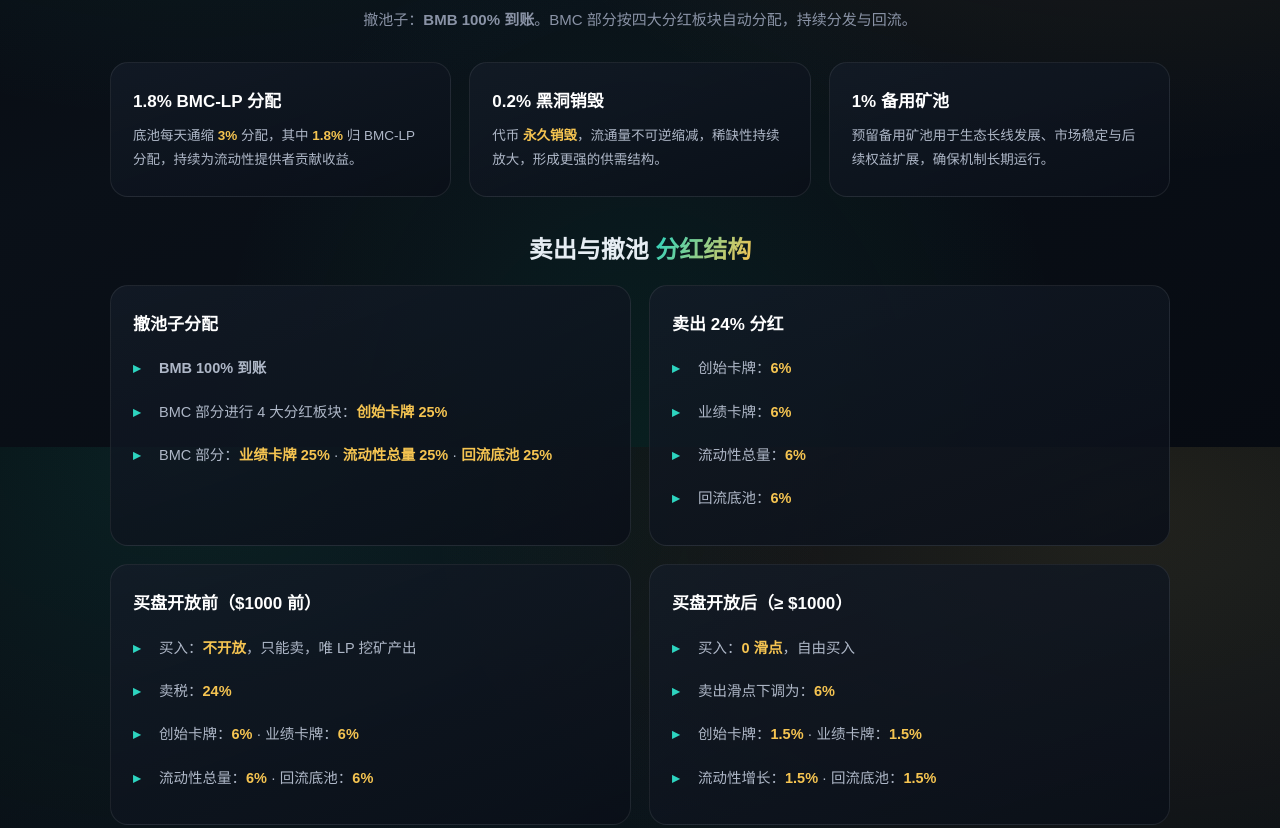
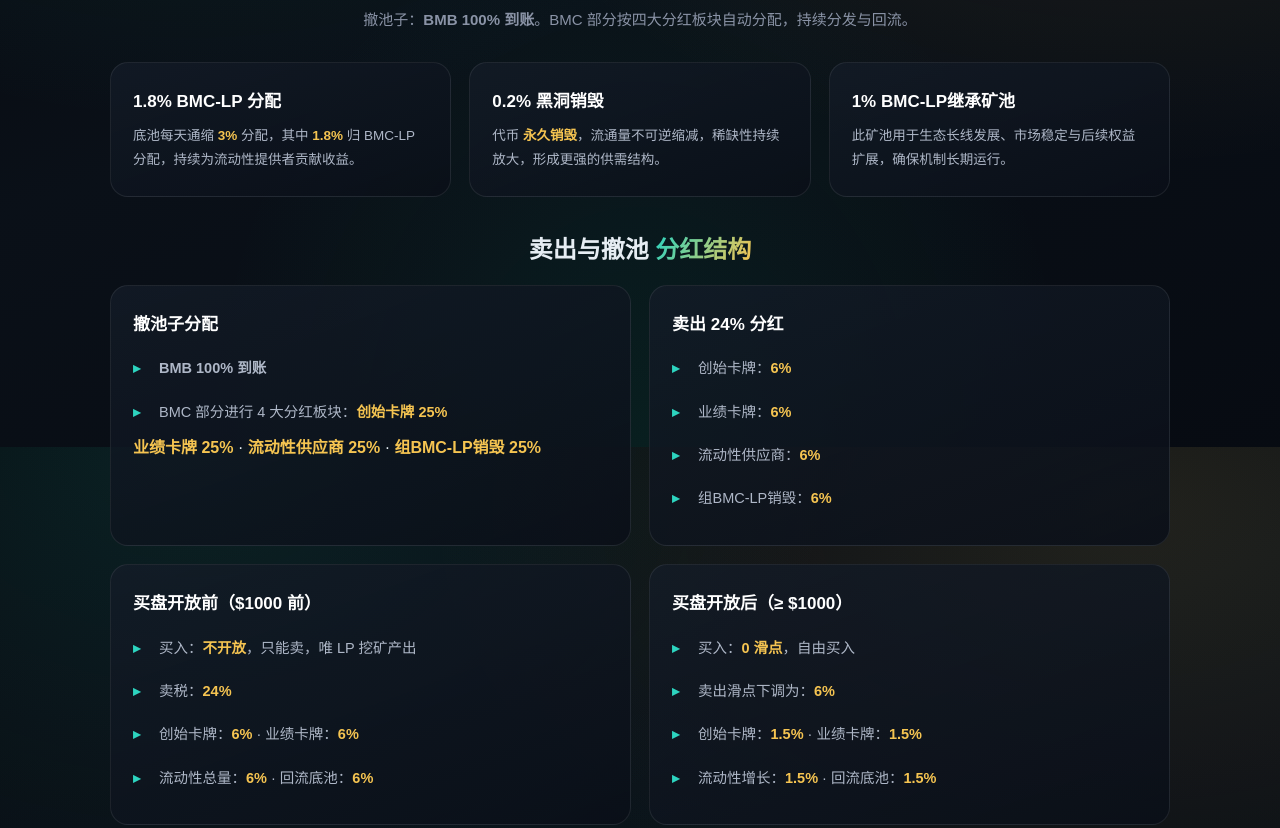
Before and after one commit to 229224oo/SHIBPEPE, a website: page index.html in a window 1280 px wide. Shown: the part 1153-1981 px from the top of the page. Drawn offline with Linux system fonts and the light colour scheme.

Commit message:
Update title and meta tags in index.html

```diff
--- a/index.html
+++ b/index.html
@@ -3,10 +3,10 @@
 <head>
   <meta charset="UTF-8" />
   <meta name="viewport" content="width=device-width, initial-scale=1.0" />
-  <title>BMB最新生态</title>
+  <title>BMB独创股票型生态</title>
   <meta name="theme-color" content="#8b5cf6" />
-  <meta property="og:title" content="BMC最新生态" />
-  <meta property="og:description" content="BMC 原生代币 · 全球最新 · BMC 通缩机制" />
+  <meta property="og:title" content="BMC最新股票生态" />
+  <meta property="og:description" content="BMC 创新BMB股票机制 · 全球最新 · BMC 通缩机制" />
   <meta property="og:image" content="bmc-logo.png" />
   <meta name="twitter:card" content="summary" />
   <meta name="twitter:image" content="bmc-logo.png" />
@@ -325,8 +325,8 @@
           <div class="cd">代币 <strong>永久销毁</strong>，流通量不可逆缩减，稀缺性持续放大，形成更强的供需结构。</div>
         </div>
         <div class="card">
-          <div class="ct">1% 备用矿池</div>
-          <div class="cd">预留备用矿池用于生态长线发展、市场稳定与后续权益扩展，确保机制长期运行。</div>
+          <div class="ct">1% BMC-LP继承矿池</div>
+          <div class="cd">此矿池用于生态长线发展、市场稳定与后续权益扩展，确保机制长期运行。</div>
         </div>
       </div>
 
@@ -340,7 +340,7 @@
           <ul class="rules">
             <li><strong>BMB 100% 到账</strong></li>
             <li>BMC 部分进行 4 大分红板块：<b>创始卡牌 25%</b></li>
-            <li>BMC 部分：<b>业绩卡牌 25%</b> · <b>流动性总量 25%</b> · <b>回流底池 25%</b></li>
+            <b>业绩卡牌 25%</b> · <b>流动性供应商 25%</b> · <b>组BMC-LP销毁 25%</b></li>
           </ul>
         </div>
         <div class="card">
@@ -348,8 +348,8 @@
           <ul class="rules">
             <li>创始卡牌：<b>6%</b></li>
             <li>业绩卡牌：<b>6%</b></li>
-            <li>流动性总量：<b>6%</b></li>
-            <li>回流底池：<b>6%</b></li>
+            <li>流动性供应商：<b>6%</b></li>
+            <li>组BMC-LP销毁：<b>6%</b></li>
           </ul>
         </div>
       </div>
@@ -477,8 +477,8 @@
         <div class="card">
           <div class="ct">BMB 部分</div>
           <ul class="rules">
-            <li><b>全部回流到理财合约地址</b></li>
-            <li>确保资金持续进入合约池与生态收益循环</li>
+            <li><b>全部回流流动性提供商</b></li>
+            <li>确保资金持续进入流动性提供商持续为BMC生态收益循环</li>
           </ul>
         </div>
       </div>
```
